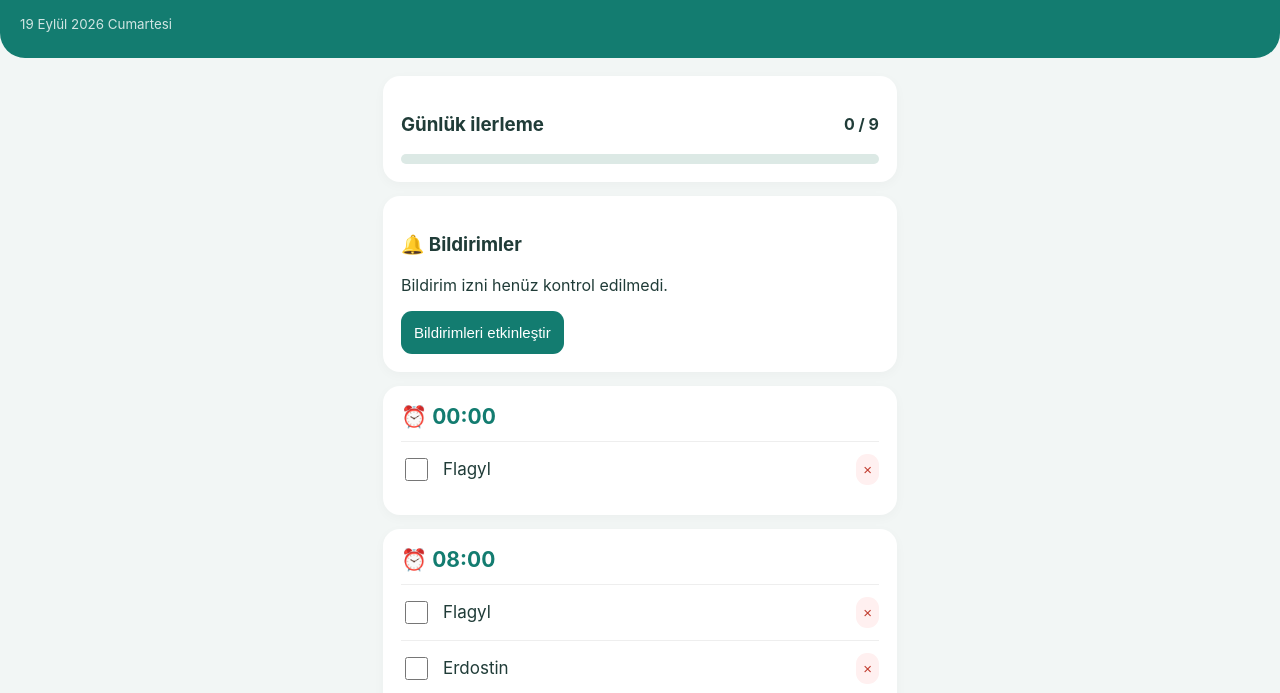
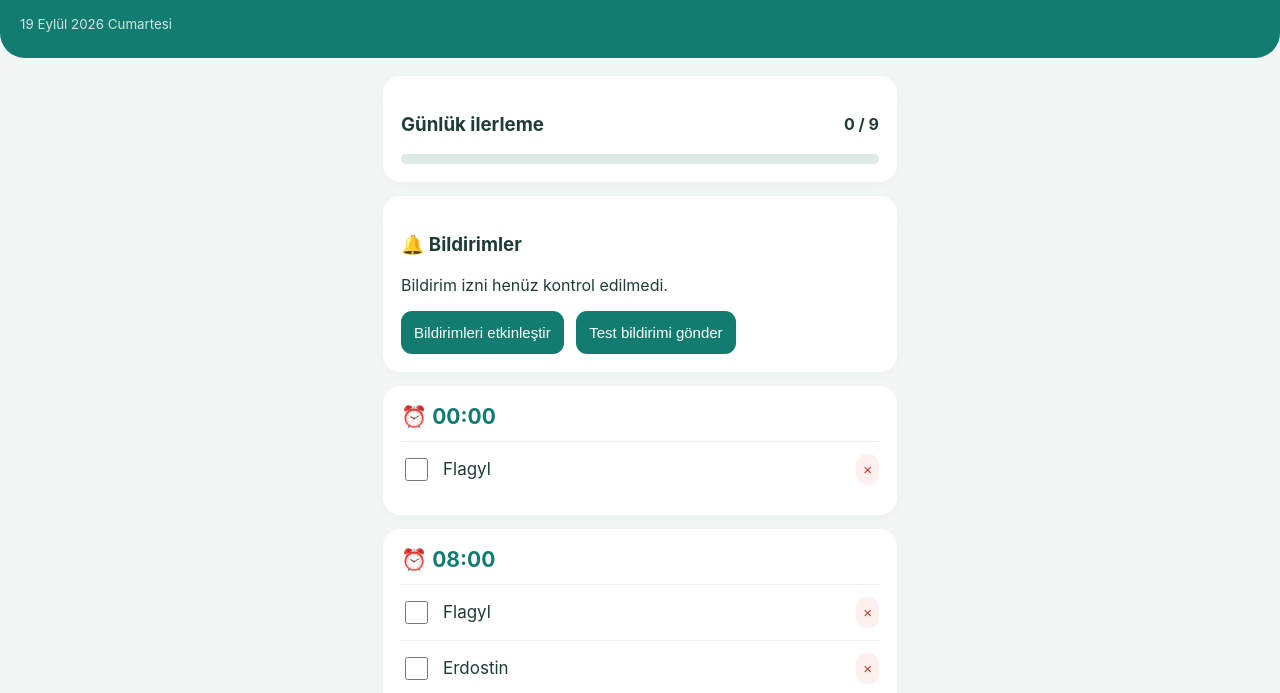
Before and after one commit to Airforce1992/ilac-takibim, a plain HTML site: page index.html in a window 1280 px wide. Shown: the part 104-797 px from the top of the page. Drawn offline with Linux system fonts and the light colour scheme.

Commit message:
Add one-tap push notification test

```diff
--- a/index.html
+++ b/index.html
@@ -49,6 +49,9 @@ input,select{padding:12px;border:1px solid #ddd;border-radius:9px;font-size:16px
   <p id="notificationStatus">Bildirim izni henüz kontrol edilmedi.</p>
   <button id="notificationButton" onclick="enableNotifications()">
     Bildirimleri etkinleştir
+  </button>
+  <button id="testNotificationButton" onclick="sendTestNotification()" style="margin-left:8px">
+    Test bildirimi gönder
   </button>
 </div>
 <div id="schedule"></div>
@@ -305,6 +308,19 @@ async function subscribeToPush() {
   }
 }
 
+async function sendTestNotification() {
+  const status = document.getElementById("notificationStatus");
+  try {
+    status.textContent = "⏳ Test bildirimi gönderiliyor...";
+    const response = await fetch(PUSH_SERVER + "/test", { method: "POST" });
+    const data = await response.json().catch(() => ({}));
+    if (!response.ok) throw new Error(data.error || ("Sunucu HTTP " + response.status));
+    status.textContent = "✅ Test bildirimi gönderildi. iPhone bildirimini kontrol et.";
+  } catch (error) {
+    status.textContent = "❌ Test bildirimi gönderilemedi: " + (error.message || String(error));
+  }
+}
+
 window.addEventListener("load", registerServiceWorker);
 </script>
 </body>
```
